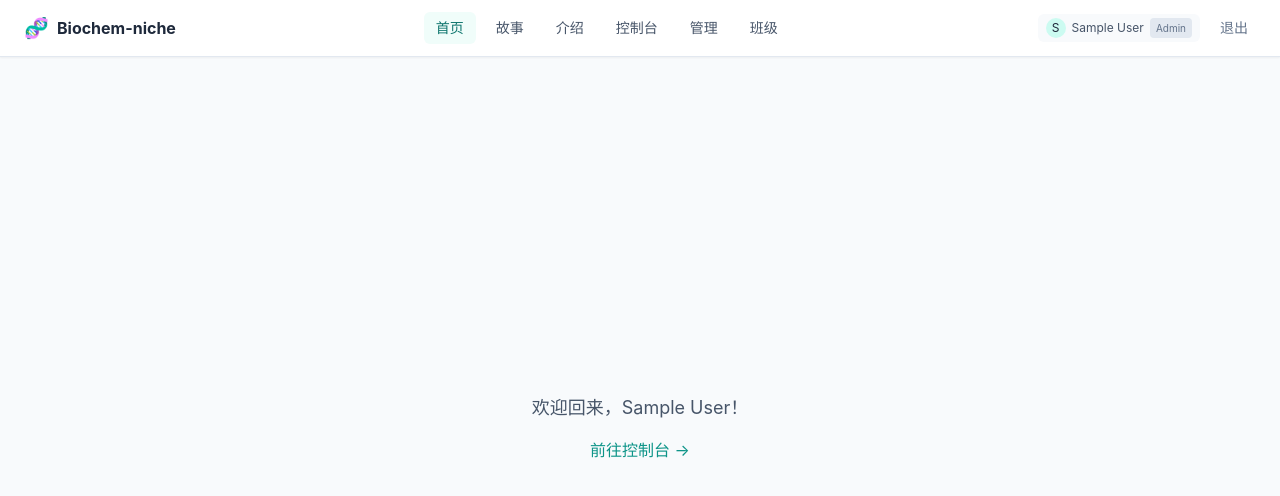
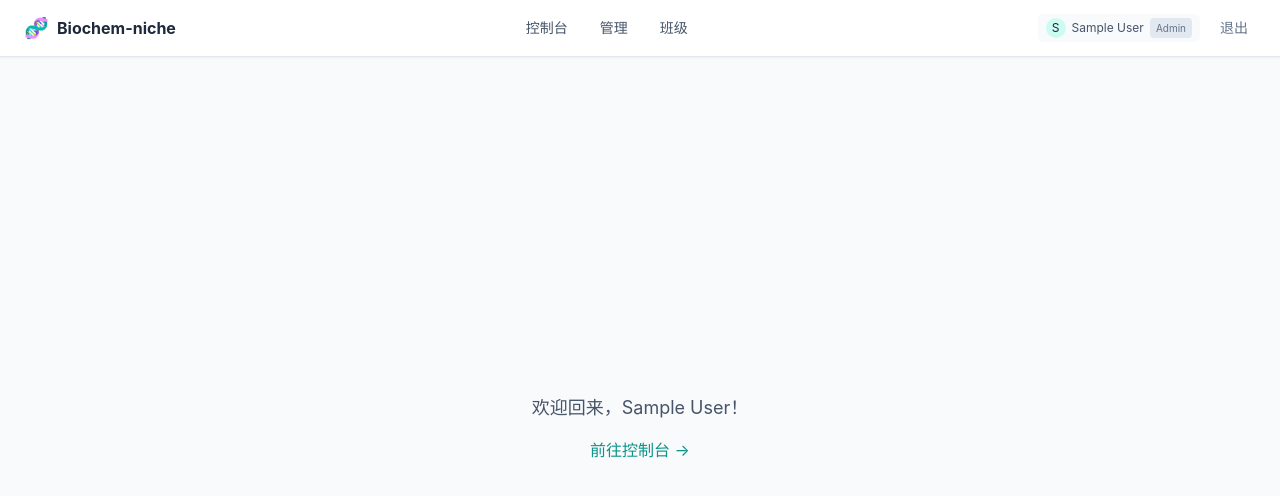
Before and after one commit to Bio-innovator/biochem-V2, a Next.js app: page / in a window 1280 px wide. Shown: the top 496 px of the page. Built offline with nearby package versions, Linux system fonts and the light colour scheme; sample sign-in values are in the browser's storage.

Commit message:
Refactor Navbar to conditionally show nav items

```diff
--- a/components/Navbar.tsx
+++ b/components/Navbar.tsx
@@ -11,9 +11,6 @@ const navItems = {
     { href: '/about', label: '介绍', labelEn: 'About' },
   ],
   student: [
-    { href: '/', label: '首页', labelEn: 'Home' },
-    { href: '/story', label: '故事', labelEn: 'Story' },
-    { href: '/about', label: '介绍', labelEn: 'About' },
     { href: '/dashboard', label: '控制台', labelEn: 'Dashboard' },
     { href: '/knowledge', label: '知识点', labelEn: 'Knowledge' },
     { href: '/quiz', label: '小测', labelEn: 'Quiz' },
@@ -21,18 +18,12 @@ const navItems = {
     { href: '/majors', label: '专业', labelEn: 'Majors' },
   ],
   teacher: [
-    { href: '/', label: '首页', labelEn: 'Home' },
-    { href: '/story', label: '故事', labelEn: 'Story' },
-    { href: '/about', label: '介绍', labelEn: 'About' },
     { href: '/dashboard', label: '控制台', labelEn: 'Dashboard' },
     { href: '/classroom', label: '班级', labelEn: 'Classroom' },
     { href: '/knowledge', label: '知识点', labelEn: 'Knowledge' },
     { href: '/quiz', label: '小测', labelEn: 'Quiz' },
   ],
   admin: [
-    { href: '/', label: '首页', labelEn: 'Home' },
-    { href: '/story', label: '故事', labelEn: 'Story' },
-    { href: '/about', label: '介绍', labelEn: 'About' },
     { href: '/dashboard', label: '控制台', labelEn: 'Dashboard' },
     { href: '/admin', label: '管理', labelEn: 'Admin' },
     { href: '/classroom', label: '班级', labelEn: 'Classroom' },
@@ -44,12 +35,16 @@ export default function Navbar() {
   const role = useRole();
   const pathname = usePathname();
 
-  // Determine which nav items to show
   let items: typeof navItems.public = [];
-  if (role === 'student') items = navItems.student;
-  else if (role === 'teacher') items = navItems.teacher;
-  else if (role === 'admin') items = navItems.admin;
-  else items = navItems.public;
+  if (!user) {
+    items = navItems.public;
+  } else if (role === 'student') {
+    items = navItems.student;
+  } else if (role === 'teacher') {
+    items = navItems.teacher;
+  } else if (role === 'admin') {
+    items = navItems.admin;
+  }
 
   return (
     <nav className="sticky top-0 z-50 bg-white/95 backdrop-blur border-b border-slate-200 shadow-sm">
@@ -62,6 +57,7 @@ export default function Navbar() {
           </Link>
 
           {/* Nav Links */}
+          {items.length > 0 && (
             <div className="flex items-center gap-1 sm:gap-2 overflow-x-auto">
               {items.map((item) => (
                 <Link
@@ -78,6 +74,7 @@ export default function Navbar() {
                 </Link>
               ))}
             </div>
+          )}
 
           {/* Auth Section */}
           <div className="flex items-center gap-2 sm:gap-3 shrink-0">
```
Lines whose indentation alone changed are shown as unchanged.
